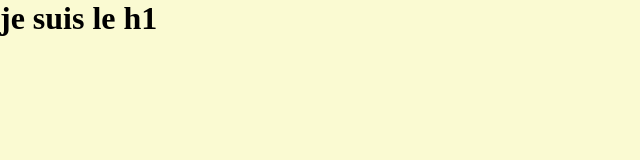
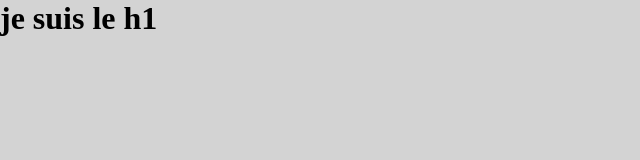
Before and after one commit to MahdiBenAyed/travel_agency, a plain HTML site: page index.html in a window 1280 px wide. Shown: the whole page, without its empty margins (0-640 px from the left). Drawn offline with Linux system fonts and the light colour scheme.

Commit message:
first commit , nothing to say

```diff
--- a/style.css
+++ b/style.css
@@ -1,5 +1,5 @@
 *{ padding: 0 ; margin: 0; box-sizing: border-box }
 
 body{
-    background: lightgoldenrodyellow;
+    background: lightgray;
 }
```
